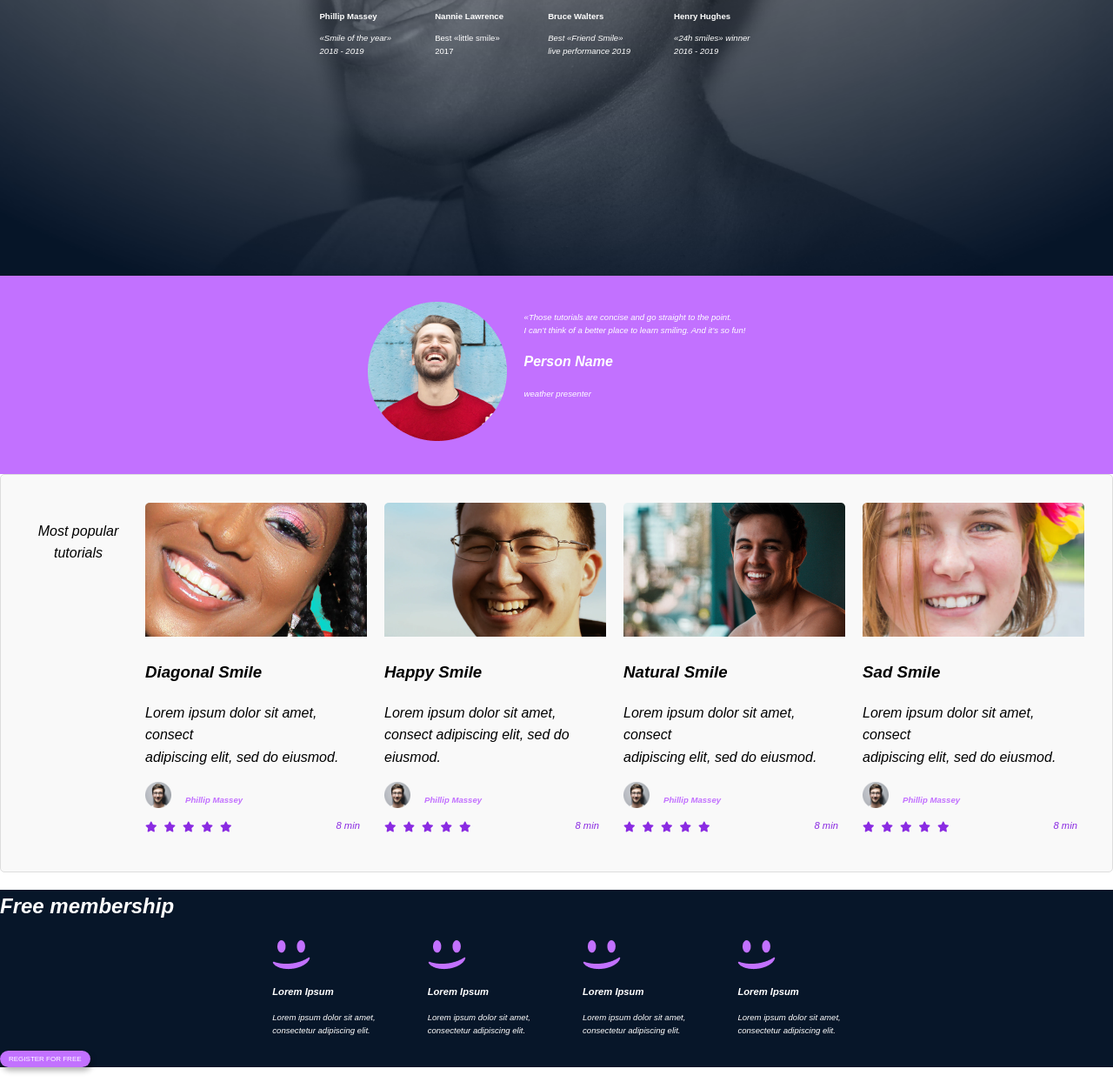
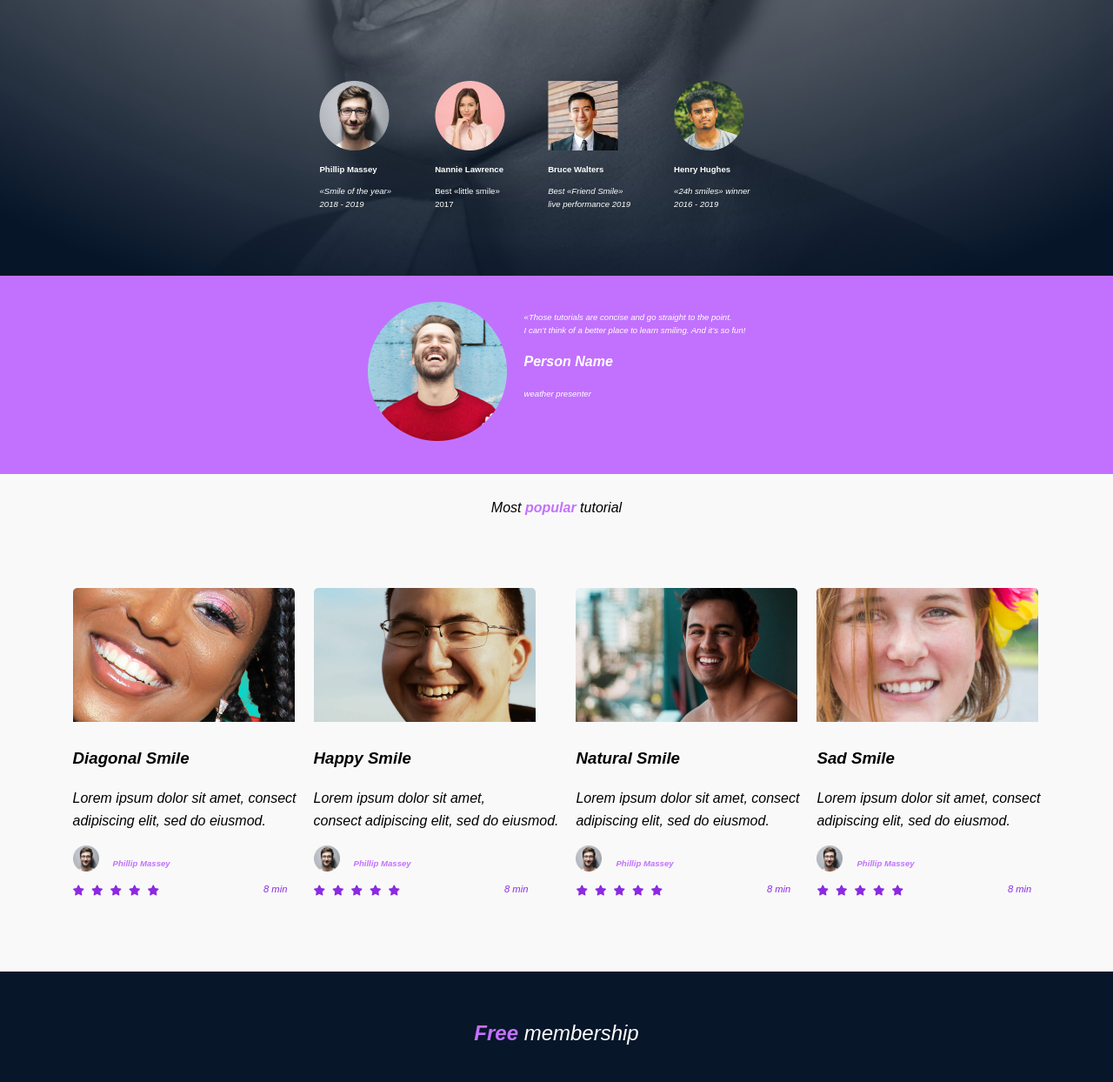
Before and after one commit to Feben145/alx_html_css, a plain HTML site: page css_advanced/index.html in a window 1280 px wide. Shown: the part 483-1727 px from the top of the page at 87% size. Drawn offline with Linux system fonts and the light colour scheme; files whose address does not match are found by name.

Commit message:
styles.css updated

```diff
--- a/css_advanced/index.html
+++ b/css_advanced/index.html
@@ -69,8 +69,9 @@
             </div>
         </section>
 
-        <section class="tutor">
-            <p style="text-align: center; padding: 4px;">Most popular tutorials</p>
+        <section  style="padding: 10px; background-color: #f9f9f9; margin-top: 0%;">
+            <p style="text-align: center; font-weight: lighter; color: black;">Most <strong class="highlight">popular</strong> tutorial</p>
+                <div class="tutor">
                 <div>
                 <img src="D:\alx\FE\alx_html_css\css_advanced\CSS Advanced\9.png" alt="">
                 <h3>Diagonal Smile</h3>
@@ -143,10 +144,10 @@
                     <div><i class="fa-solid fa-star" style="color: blueviolet; font-size: 12px;"></i></div>
                     </div>
                <div><p style="font-size: 0.7rem; color: blueviolet;">8 min</p></div></div>
-            </div>
+            </div></div>
         </section>
-        <section style=" background-color: #071629; " >
-            <h2>Free membership</h2>
+        <section style=" background-color: #071629;  position: relative; font-weight: regular; font-family: Arial, sans-serif; padding-top: 2rem; padding-bottom: 2rem;" >
+            <h2 style="text-align: center; font-weight: lighter;"><strong class="highlight">Free</strong> membership</h2>
             <div class="member">
             <div>
                 <img src="D:\alx\FE\alx_html_css\css_advanced\CSS Advanced\smile.png" alt="">
--- a/css_advanced/styles.css
+++ b/css_advanced/styles.css
@@ -87,9 +87,10 @@ nav ul li{
       bottom: 2rem;
       position:absolute;
       transform: translate(-50%, -50%);
-      top : 50%;
+     top:80%;
       left: 50%;
-    bottom:95%;
+    padding-bottom: 3rem;
+
 }
 .highlight{
     color:#C271FF;
@@ -124,6 +125,9 @@ nav ul li{
           padding: 5px 10px;
           font-size: 0.5rem;
           box-shadow: 2px 4px 6px rgba(0, 0, 0, 0.3);
+          position: absolute;
+          transform: translateX(-50%);
+          left:50%;
 
         }
 
@@ -153,11 +157,7 @@ nav ul li{
 }
 
 /* Tutorials Section */
-.tutor {
-  padding: 10px;
-  background-color: #f9f9f9;
-  margin-top: 0%;
-}
+
 
 .tutor h2 {
   text-align: center;
@@ -173,9 +173,8 @@ nav ul li{
   justify-content: center;
   justify-items: center;
   gap: 20px;
-  padding: 2rem;
- border: 1px solid #ddd;
-  border-radius: 5px;
+  padding: 4rem;
+
 }
 
 .tutor{
@@ -224,6 +223,8 @@ width: auto;
      gap: 60px;
      color:#ffffff;
      bottom: 2rem;
+     padding-top: 4rem;
+     padding-bottom: 4rem;
 
 
             }
@@ -259,16 +260,13 @@ footer {
   background-color: #333;
   color: white;
 }
-
 footer p {
   margin: 0.5rem 0;
 }
-
 footer a {
   color: #4caf50;
   text-decoration: none;
 }
-
 footer a:hover {
   text-decoration: underline;
 }
```
